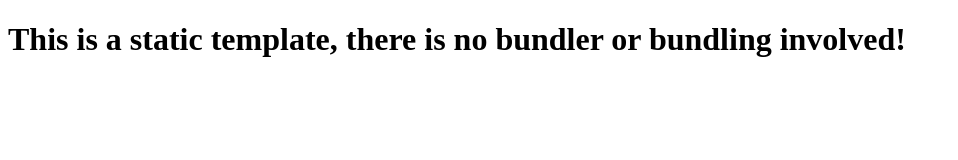
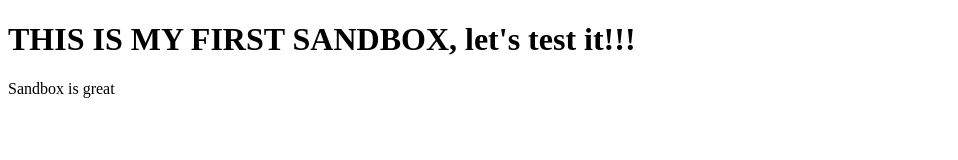
Before and after one commit to JPscript/testCodeSandBox, a website: page index.html in a window 1280 px wide. Shown: the whole page, without its empty margins (0-958 px from the left). Drawn offline with Linux system fonts and the light colour scheme.

Commit message:
Update 2 files...

```diff
--- a/index.html
+++ b/index.html
@@ -7,6 +7,7 @@
     <title>Static Template</title>
   </head>
   <body>
-    <h1>This is a static template, there is no bundler or bundling involved!</h1>
+    <h1>THIS IS MY FIRST SANDBOX, let's test it!!!</h1>
+    <p>Sandbox is great</p>
   </body>
 </html>
```
Also changed, not shown: 1 other file.
